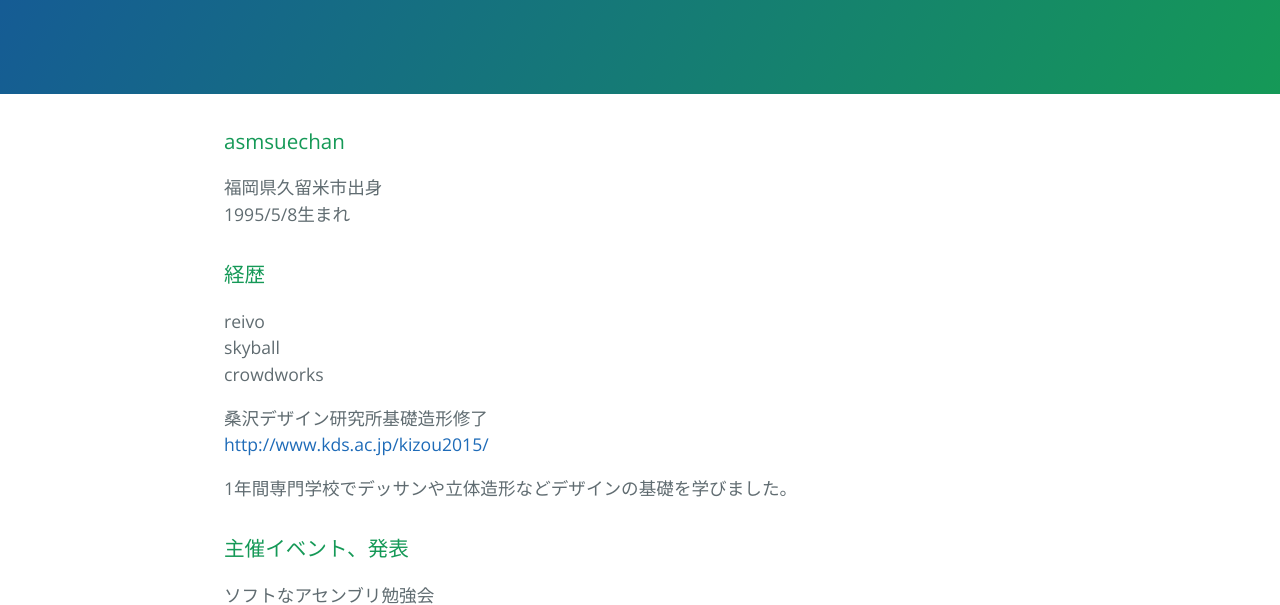
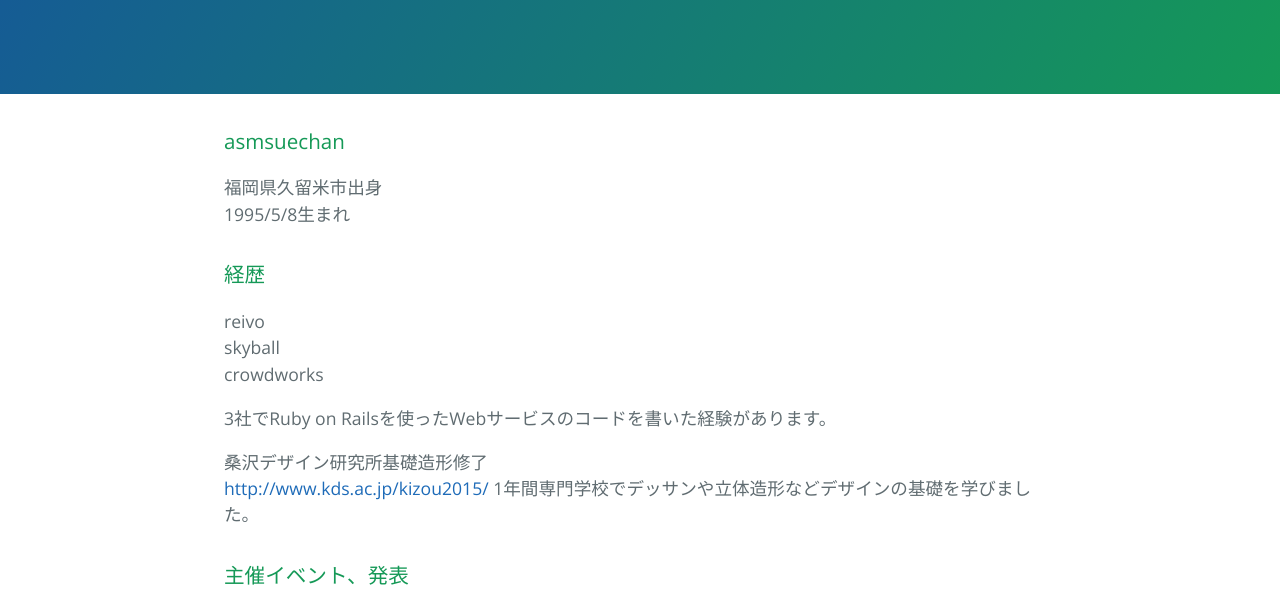
Before and after one commit to asmsuechan/asmsuechan.github.io, a plain HTML site: page index.html in a window 1280 px wide. Shown: the part 176-781 px from the top of the page. Drawn offline with nearby package versions, Linux system fonts and the light colour scheme.

Commit message:
経歴にコメント追加

```diff
--- a/index.html
+++ b/index.html
@@ -28,10 +28,11 @@
 <p>reivo<br>
 skyball<br>
 crowdworks  </p>
+3社でRuby on Railsを使ったWebサービスのコードを書いた経験があります。
 
 <p>桑沢デザイン研究所基礎造形修了<br>
-<a href="http://www.kds.ac.jp/kizou2015/">http://www.kds.ac.jp/kizou2015/</a></p>
-1年間専門学校でデッサンや立体造形などデザインの基礎を学びました。
+<a href="http://www.kds.ac.jp/kizou2015/">http://www.kds.ac.jp/kizou2015/</a>
+1年間専門学校でデッサンや立体造形などデザインの基礎を学びました。</p>
 
 <h3>
 <a id="主催イベント発表" class="anchor" href="#%E4%B8%BB%E5%82%AC%E3%82%A4%E3%83%99%E3%83%B3%E3%83%88%E7%99%BA%E8%A1%A8" aria-hidden="true"><span aria-hidden="true" class="octicon octicon-link"></span></a>主催イベント、発表</h3>
```
